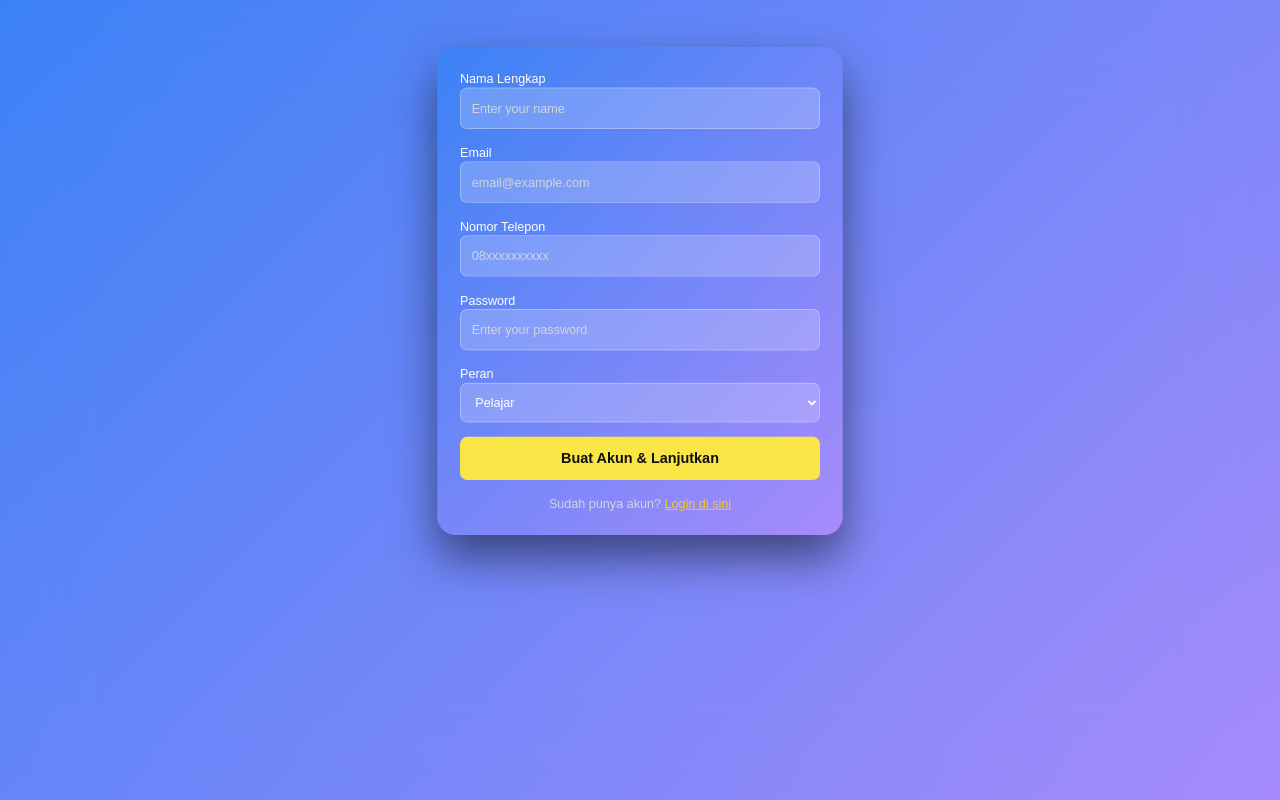
After one commit to Frendhy/garudahacks6.0, a PHP site: page /register_form_pelajar.php in a window 1280 px wide. The commit adds this page. Run offline with PHP 8.4, Linux system fonts and the light colour scheme; some libraries are stand-ins or nearby versions.

Commit message:
fix index bug

```diff
--- a/login_proses.php
+++ b/login_proses.php
@@ -24,7 +24,7 @@ $stmt->execute([$email]);
 $user = $stmt->fetch(PDO::FETCH_ASSOC);
 
 if ($user) {
-    if ($password == $user['password']) {
+    if (password_verify($password, $user['password'])) {
         session_start();
         $_SESSION['user_id'] = $user['id'];
         $_SESSION['peran'] = $peran;
--- /dev/null
+++ b/register_form_pelajar.php
@@ -0,0 +1,145 @@
+<link rel="stylesheet" href="https://cdn.jsdelivr.net/npm/sweetalert2@11.0.0/dist/sweetalert2.min.css">
+<script src="https://cdn.tailwindcss.com"></script>
+<script src="https://cdn.jsdelivr.net/npm/sweetalert2@11.0.0/dist/sweetalert2.min.js"></script>
+<script>
+    tailwind.config = {
+        theme: {
+            extend: {
+                colors: {
+                    primary: '#3B82F6',
+                    secondary: '#A78BFA',
+                    highlight: '#FAE546',
+                    dark: '#0F0F0F',
+                    light: '#FFFFF3',
+                }
+            }
+        }
+    }
+</script>
+<style>
+    :root {
+        --primary: #3B82F6;
+        --secondary: #A78BFA;
+        --highlight: #FAE546;
+        --dark: #0F0F0F;
+        --light: #FFFFF3;
+        --card-bg: #FFFFFF0D;
+    }
+
+    body {
+        font-family: 'Poppins', sans-serif;
+        background: linear-gradient(135deg, var(--primary), var(--secondary));
+        color: var(--light);
+        min-height: 100vh;
+        overflow-x: hidden;
+        display: flex;
+        flex-direction: column;
+    }
+
+    .modal {
+        position: fixed;
+        top: 0;
+        left: 0;
+        width: 100%;
+        height: 100%;
+        background: linear-gradient(135deg, var(--primary), var(--secondary));
+        backdrop-filter: blur(40px);
+        z-index: 10000;
+        animation: fadeIn 0.3s ease;
+        overflow-y: auto;
+        padding: 20px;
+        box-sizing: border-box;
+    }
+
+    .modal-content {
+        background: linear-gradient(135deg, var(--primary), var(--secondary));
+        padding: 25px;
+        border-radius: 20px;
+        max-width: 450px;
+        width: 100%;
+        position: relative;
+        transform: scale(0.9);
+        animation: modalSlideIn 0.3s ease forwards;
+        box-shadow: 0 25px 50px rgba(0, 0, 0, 0.5);
+        margin: 0 auto;
+        max-height: calc(100vh - 100px);
+        overflow-y: auto;
+    }
+
+    .cta-button {
+        background: var(--highlight);
+        color: var(--dark);
+        transition: all 0.3s ease;
+        position: relative;
+        overflow: hidden;
+    }
+
+    .cta-button::before {
+        content: '';
+        position: absolute;
+        top: -50%;
+        left: -50%;
+        width: 200%;
+        height: 200%;
+        background: linear-gradient(45deg, transparent, rgba(255, 255, 255, 0.3), transparent);
+        transform: rotate(45deg);
+        transition: all 0.6s;
+        opacity: 0;
+    }
+
+    .cta-button:hover::before {
+        animation: shimmer 0.6s ease-in-out;
+    }
+
+    .cta-button:hover {
+        transform: translateY(-2px);
+        box-shadow: 0 10px 25px rgba(250, 229, 70, 0.4);
+    }
+</style>
+
+<body class="modal">
+    <form class="space-y-4 modal-content" method="post" enctype="multipart/form-data" action="register_proses.php">
+        <div>
+            <label class="text-sm font-medium mb-2">Nama Lengkap</label>
+            <input type="text" name="name"
+                class="w-full p-3 rounded-lg bg-white bg-opacity-20 border border-white border-opacity-30 text-white placeholder-gray-300 text-sm"
+                placeholder="Enter your name" required>
+        </div>
+        <div>
+            <label class="text-sm font-medium mb-2">Email</label>
+            <input type="email" name="email"
+                class="w-full p-3 rounded-lg bg-white bg-opacity-20 border border-white border-opacity-30 text-white placeholder-gray-300 text-sm"
+                placeholder="email@example.com" required>
+        </div>
+        <div>
+            <label class="text-sm font-medium mb-2">Nomor Telepon</label>
+            <input type="text" name="phone"
+                class="w-full p-3 rounded-lg bg-white bg-opacity-20 border border-white border-opacity-30 text-white placeholder-gray-300 text-sm"
+                placeholder="08xxxxxxxxxx" required>
+        </div>
+        <div>
+            <label class="text-sm font-medium mb-2">Password</label>
+            <input type="text" name="password"
+                class="w-full p-3 rounded-lg bg-white bg-opacity-20 border border-white border-opacity-30 text-white placeholder-gray-300 text-sm"
+                placeholder="Enter your password" required>
+        </div>
+        <div>
+            <label class="text-sm font-medium mb-2">Peran</label>
+            <select name="peran"
+                class="w-full p-3 rounded-lg bg-white bg-opacity-20 border border-white border-opacity-30 text-white text-sm"
+                required>
+                <option value="pelajar" class="text-black">Pelajar</option>
+            </select>
+        </div>
+        <button type="submit" class="w-full cta-button py-3 rounded-lg font-semibold text-base mt-6">
+            Buat Akun & Lanjutkan
+        </button>
+        <div class="text-center mt-4">
+            <p class="text-sm text-gray-300">Sudah punya akun?
+                <a href="login_form.php"
+                    class="text-yellow-400 hover:text-yellow-300 underline bg-transparent border-none cursor-pointer">Login
+                    di sini</a>
+            </p>
+        </div>
+    </form>
+</body>
--- a/student.php
+++ b/student.php
@@ -498,6 +498,7 @@
         const documentVerifier = new DocumentVerifier();
 
         // Load user data on page load
+        /*
         document.addEventListener('DOMContentLoaded', function() {
             const userData = JSON.parse(localStorage.getItem('userData') || '{}');
             const isLoggedIn = localStorage.getItem('isLoggedIn');
@@ -518,6 +519,7 @@
             // Initialize with profile section
             showSection('profile');
         });
+        */
 
         function showSection(section) {
             // Update active button
```
Also changed, not shown: index.php (+14 -12 lines), register_form_donatur.php (added, +145 -0 lines), register_form_relawan.php (added, +145 -0 lines), register_proses.php (+5 -3 lines).
